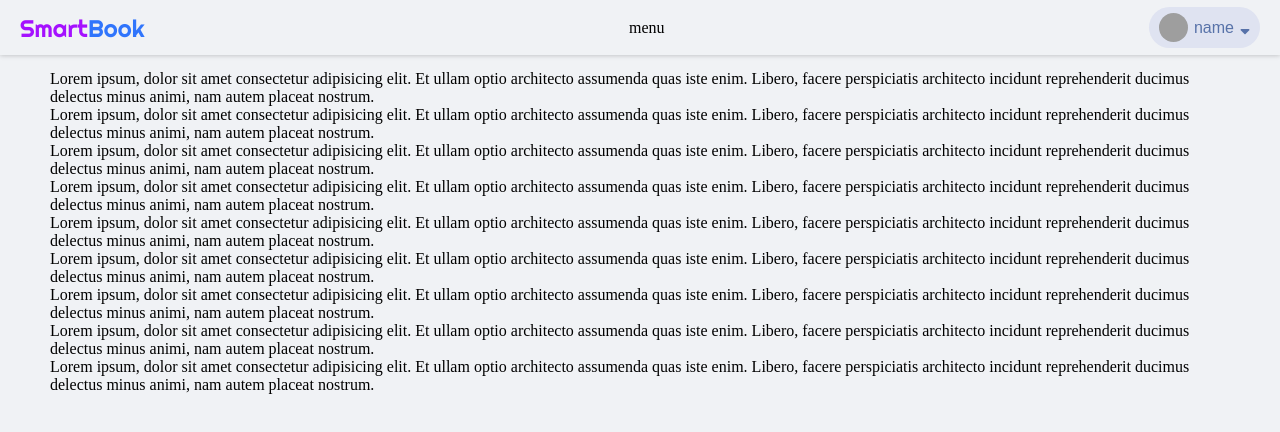
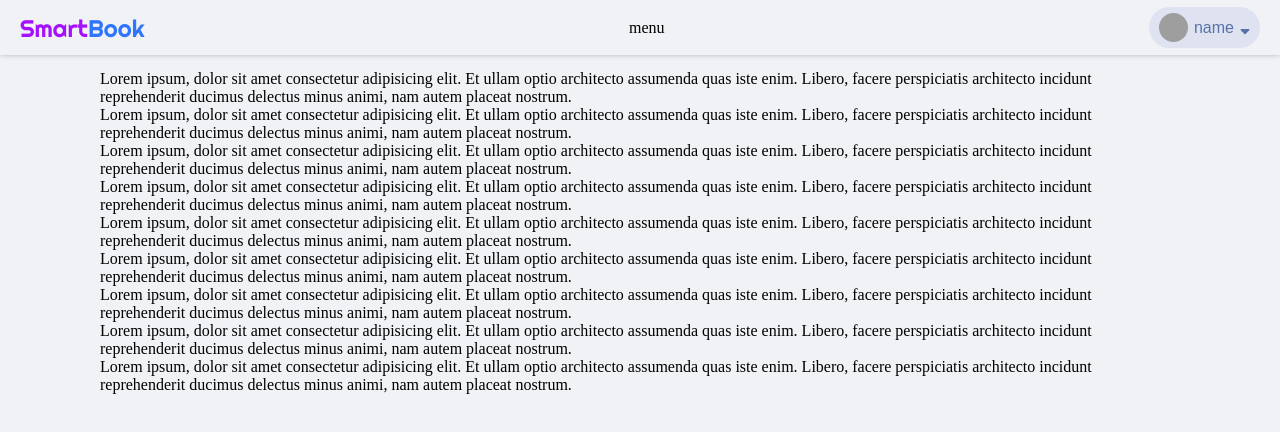
Before and after one commit to MRXOneX/smartbook-front, a Vue app: page / in a window 1280 px wide. Shown: the top 432 px of the page. Built offline with nearby package versions, Linux system fonts and the light colour scheme; grey boxes are pictures that could not be loaded.

Commit message:
Update Container.vue

```diff
--- a/src/layouts/Container.vue
+++ b/src/layouts/Container.vue
@@ -20,7 +20,7 @@ export default {
 
 <style scoped>
     .container {
-        width: 1200px;
+        width: 1100px;
         height: 100%;
         margin: 0 auto;
         padding: 70px 10px 20px;
```
